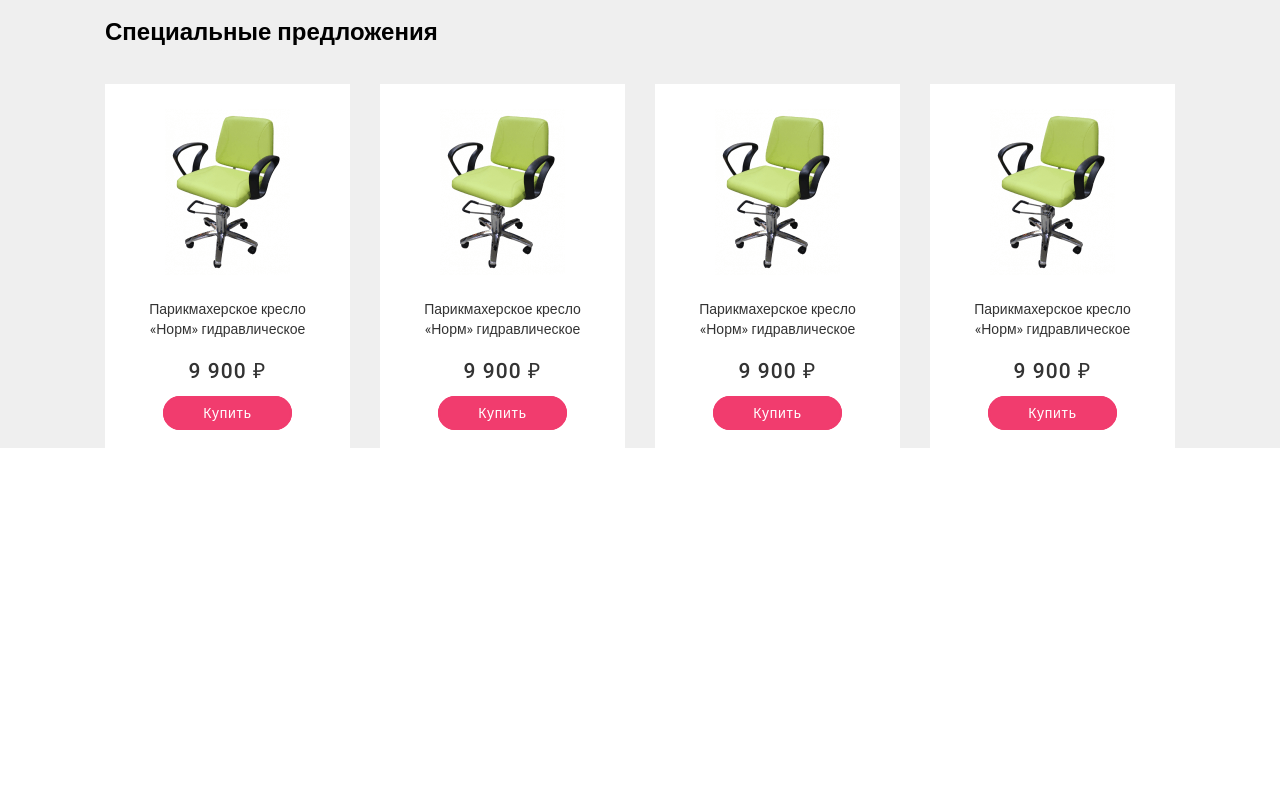
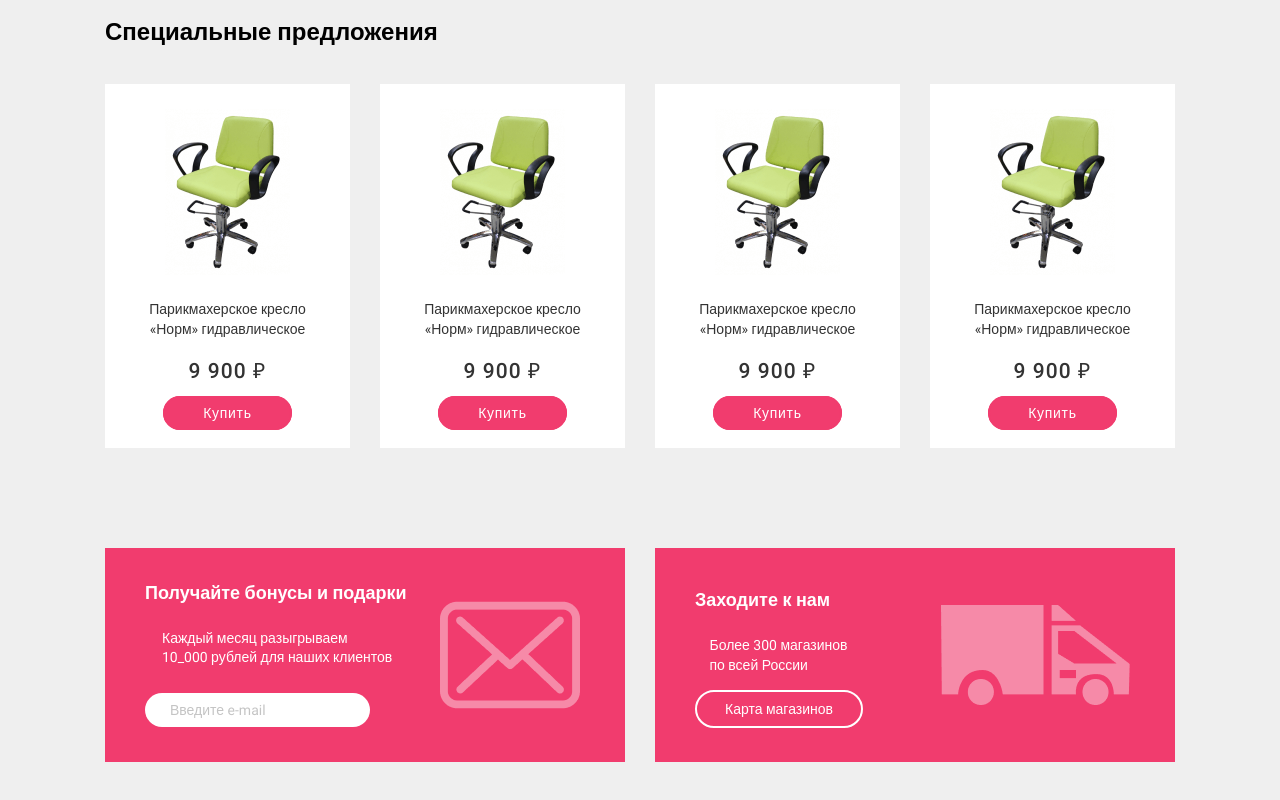
Before and after one commit to shokhmadaminov/beauty, a plain HTML site: page index.html in a window 1280 px wide. Shown: the part 937-1737 px from the top of the page. Before the commit the page ends 1385 px from the top, so only its background shows below. Drawn offline with Linux system fonts and the light colour scheme.

Commit message:
add subscribe section

```diff
--- a/index.html
+++ b/index.html
@@ -130,6 +130,33 @@
         </div>
         <!-- GOODS END -->
 
+        <!-- SUBSCRIBE -->
+        <div class="subscribe">
+            <ul class="subscribe__grid">
+                <!-- SUBSCRIBE ITEM 1 -->
+                <li>
+                    <div class="subscribe__item-wrapper-one">
+                        <h3>Получайте бонусы и подарки</h3>
+                        <p>Каждый месяц разыгрываем 10_000 рублей для наших клиентов</p>
+                        <form class="subscribe__form">
+                            <input class="subscribe__input" type="email" name="e-mail" placeholder="Введите e-mail" required>
+                        </form>
+                    </div>
+                    <img class="subscribe__email-img" src="./images/png/email-img.png" alt="email image" width="140" height="140">
+                </li>
+                <!-- SUBSCRIBE ITEM 2 -->
+                <li>
+                    <div class="subscribe__item-wrapper-two">
+                        <h3>Заходите к нам</h3>
+                        <p>Более 300 магазинов по всей России</p>
+                        <a href="#">Карта магазинов</a>
+                    </div>
+                    <img class="subscribe__car-img" src="./images/png/car-img.png" alt="car image" width="189" height="100">
+                </li>
+            </ul>
+        </div>
+        <!-- SUBSCRIBE END -->
+
     </main>
     <!-- MAIN END -->
 </body>
--- a/sass/layout/_forms.scss
+++ b/sass/layout/_forms.scss
@@ -37,3 +37,20 @@
         margin-left: 0;
     }
 }
+
+.subscribe__form {
+    input {
+        width: 225px;
+        padding: 0.9rem 1rem 0.9rem 2.5rem;
+        border: none;
+        outline: none;
+        border-radius: 3rem;
+        color: $accent;
+        &::placeholder {
+            color: #c4c4c4;
+        }
+        @include responsive(m-phone) {
+            width: 100%;
+        }
+    }
+}
--- a/sass/layout/_goods.scss
+++ b/sass/layout/_goods.scss
@@ -14,6 +14,12 @@
         display: grid;
         grid-template-columns: repeat(auto-fit, minmax(200px, 1fr));
         gap: 3rem;
+        @include responsive(big-table){
+            grid-template-columns: repeat(auto-fit, minmax(300px, 1fr));
+        }
+        @include responsive(table){
+            grid-template-columns: repeat(auto-fit, minmax(230px, 1fr));
+        }
     }
     &__item {
         padding: 2.5rem 3rem;
--- /dev/null
+++ b/sass/layout/_subscribe.scss
@@ -0,0 +1,79 @@
+.subscribe {
+    @include container;
+    margin: 10rem auto;
+    ul {
+        display: grid;
+        grid-template-columns: repeat(auto-fit, minmax(500px, 1fr));
+        gap: 3rem;
+        list-style: none;
+        @include responsive(phone) {
+            grid-template-columns: repeat(auto-fit, minmax(300px, 1fr));
+        }
+        @include responsive(m-phone) {
+            grid-template-columns: repeat(auto-fit, minmax(200px, 1fr));
+        }
+    }
+    li {
+        background-color: $accent;
+        display: flex;
+        align-items: center;
+        justify-content: space-between;
+        padding: 3.5rem 4.5rem 3.5rem 4rem;
+        @include responsive(phone) {
+            flex-direction: column-reverse;
+            text-align: center;
+        }
+    }
+    &__item-wrapper-one {
+        width: 100%;
+        max-width: 265px;
+        p {
+            width: 100%;
+            max-width: 231px;
+            margin-bottom: 2.5rem;
+            color: $white-color;
+            margin-left: auto;
+            margin-right: auto;
+        }
+    }
+    &__item-wrapper-two {
+        width: 100%;
+        max-width: 170px;
+        p {
+            width: 100%;
+            max-width: 141px;
+            margin-bottom: 2.5rem;
+            color: $white-color;
+            margin-left: auto;
+            margin-right: auto;
+        }
+    }
+    h3 {
+        font-weight: 700;
+        font-size: 1.8rem;
+        line-height: 1.15;
+        color: $white-color;
+        margin-bottom: 2.5rem;
+        letter-spacing: normal;
+    }
+    a {
+        padding: 0.9rem 2.8rem;
+        border: 2px solid $white-color;
+        border-radius: 3rem;
+        text-decoration: none;
+        font-size: 1.4rem;
+        line-height: 1.1;
+        color: $white-color;
+        &:hover {
+            color: $accent;
+            background-color: $white-color;
+        }
+    }
+    img {
+        @include responsive(phone) {
+            width: 40%;
+            height: auto;
+            margin-bottom: 2rem;
+        }
+    }
+}
--- a/sass/main.scss
+++ b/sass/main.scss
@@ -12,6 +12,7 @@
 @import "layout/forms";
 @import "layout/sale";
 @import "layout/goods";
+@import "layout/subscribe";
 
 @import "components/buttons";
 
```
Also changed, not shown: css/main.css, images/png/car-img.png (added), images/png/car-img@2x.png (added), images/png/email-img.png (added), images/png/email-img@2x.png (added), 1 other file.
